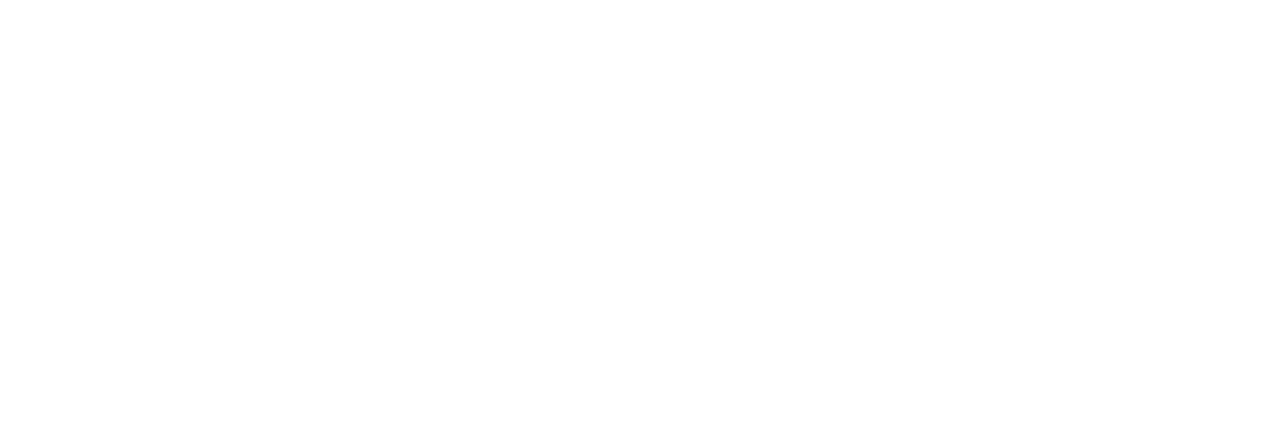
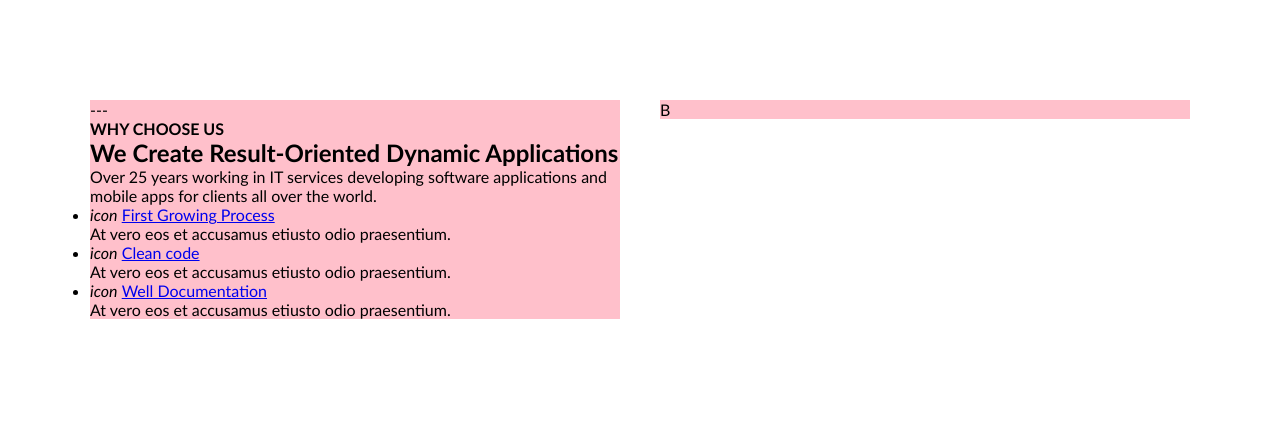
Before and after one commit to front-end-by-rimantas/35-grupe-portfolio-braintech, a website: page index.html in a window 1280 px wide. Drawn offline with Linux system fonts and the light colour scheme.

Commit message:
Why choose us - commit

```diff
--- a/index.html
+++ b/index.html
@@ -1,12 +1,11 @@
 <!DOCTYPE html>
 <html lang="en">
-
   <head>
-    <meta charset="UTF-8">
-    <meta http-equiv="X-UA-Compatible" content="IE=edge">
-    <meta name="viewport" content="width=device-width, initial-scale=1.0">
+    <meta charset="UTF-8" />
+    <meta http-equiv="X-UA-Compatible" content="IE=edge" />
+    <meta name="viewport" content="width=device-width, initial-scale=1.0" />
     <title>Portfolio</title>
-    <link rel="stylesheet" href="./css/pages/home.css">
+    <link rel="stylesheet" href="./css/pages/home.css" />
     <!-- analytics -->
   </head>
 
@@ -32,6 +31,40 @@
     <!-- services: end -->
 
     <!-- why choose us: start -->
+
+    <section class="container">
+      <div class="row">
+        <div class="col-12 col-lg-6">
+          <div class="dash">---</div>
+          <h4>WHY CHOOSE US</h4>
+          <h1>We Create Result-Oriented Dynamic Applications</h1>
+          <p>
+            Over 25 years working in IT services developing software
+            applications and mobile apps for clients all over the world.
+          </p>
+
+          <ul>
+            <li>
+              <i>icon</i>
+              <a href="#">First Growing Process</a>
+              <p>At vero eos et accusamus etiusto odio praesentium.</p>
+            </li>
+            <li>
+              <i>icon</i>
+              <a href="#">Clean code</a>
+              <p>At vero eos et accusamus etiusto odio praesentium.</p>
+            </li>
+            <li>
+              <i>icon</i>
+              <a href="#">Well Documentation</a>
+              <p>At vero eos et accusamus etiusto odio praesentium.</p>
+            </li>
+          </ul>
+        </div>
+        <div class="col-lg-6 hidden visible-lg">B</div>
+      </div>
+    </section>
+
     <!-- why choose us: end -->
 
     <!-- let's talk: start -->
@@ -52,8 +85,6 @@
     <!-- footer: start -->
     <!-- footer: end -->
 
-
     <script src="./js/pages/home.js" defer></script>
   </body>
-
 </html>
```
Also changed, not shown: img/why_choose_us.png (added), img/why_choose_us_dotted-1.png (added), img/why_choose_us_dotted-2.png (added), img/why_choose_us_icon1.png (added), img/why_choose_us_icon2.png (added), img/why_choose_us_icon3.png (added). Lines whose indentation alone changed are shown as unchanged.
